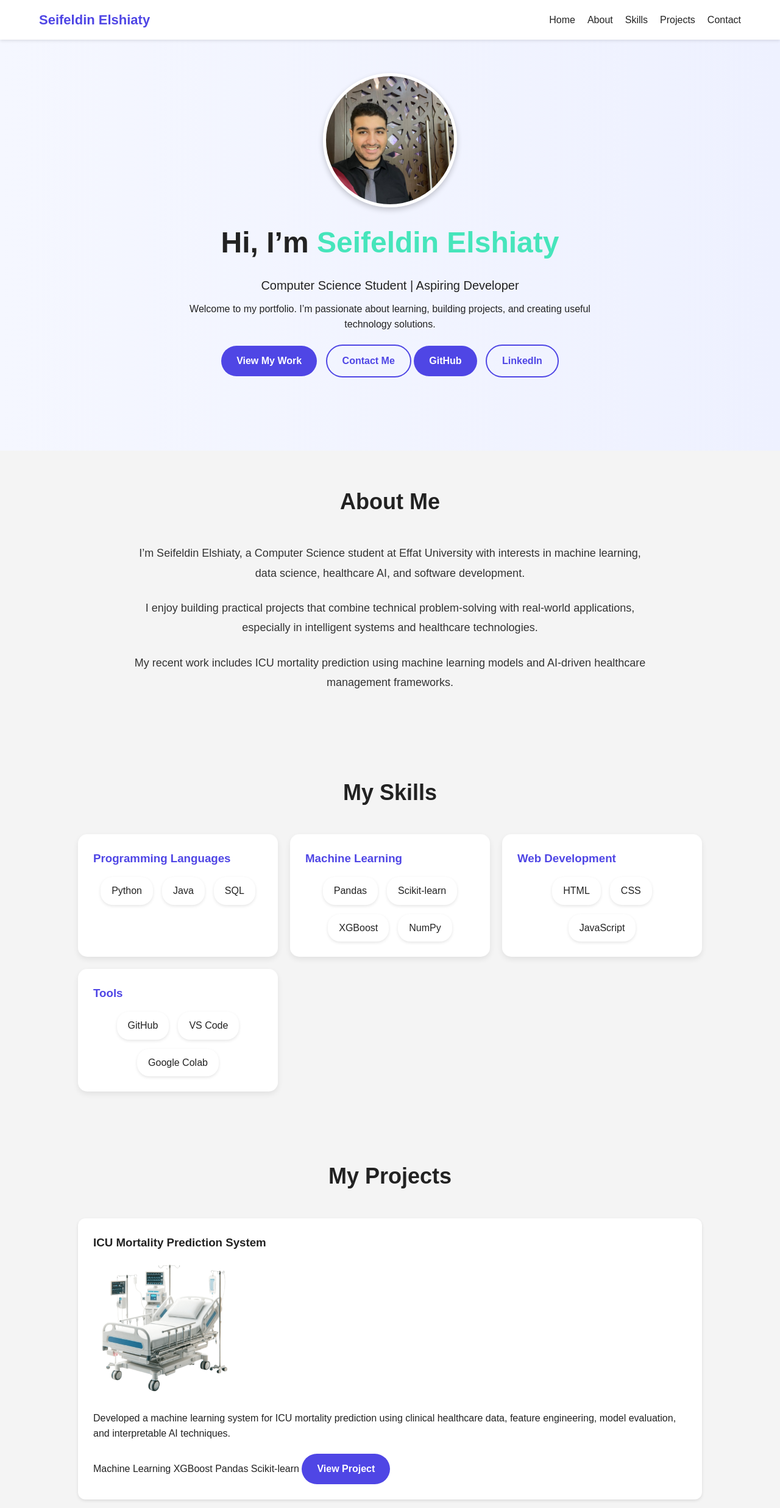
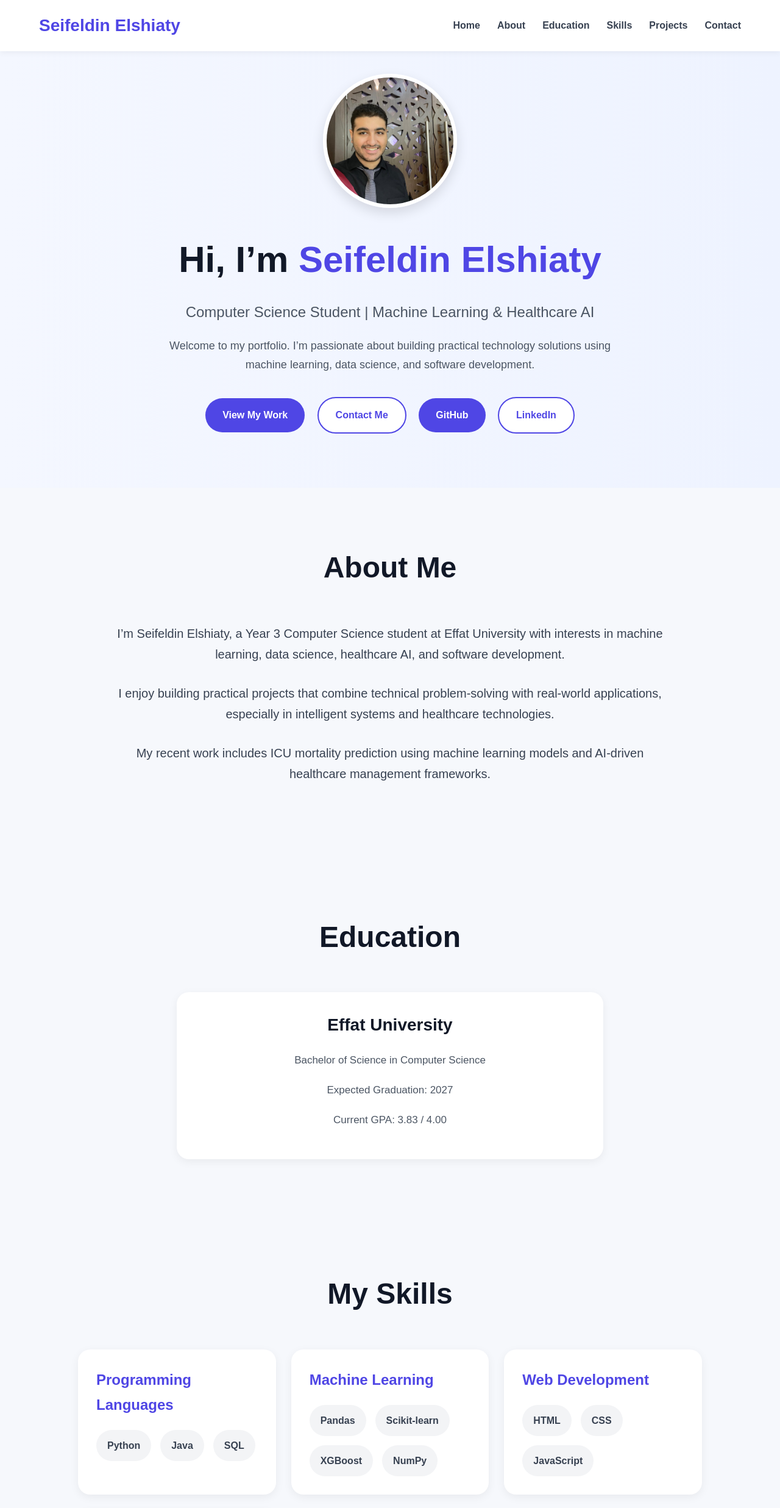
Before and after one commit to Skhelshiaty/Skhelshiaty.github.io, a plain HTML site: page index.html in a window 1280 px wide. Shown: the top 2473 px of the page at 61% size. Drawn offline with Linux system fonts and the light colour scheme.

Commit message:
Updated portfolio files

```diff
--- a/css/style.css
+++ b/css/style.css
@@ -1,212 +1,335 @@
-* {
-  margin: 0;
-  padding: 0;
-  box-sizing: border-box;
+*{
+  margin:0;
+  padding:0;
+  box-sizing:border-box;
 }
 
-html {
-  scroll-behavior: smooth;
+html{
+  scroll-behavior:smooth;
 }
 
-body {
+body{
   font-family: Arial, sans-serif;
-  line-height: 1.6;
-  color: #222;
-  background-color: #f4f4f4;
+  background:#f6f8fc;
+  color:#1f2937;
+  line-height:1.7;
 }
 
 /* Navbar */
-.navbar {
-  position: fixed;
-  top: 0;
-  width: 100%;
-  background: white;
-  padding: 15px 0;
-  box-shadow: 0 2px 5px rgba(0,0,0,0.1);
+
+.navbar{
+  position:fixed;
+  top:0;
+  width:100%;
+  background:white;
+  padding:18px 0;
+  box-shadow:0 2px 10px rgba(0,0,0,0.06);
+  z-index:1000;
 }
 
-.nav-content {
-  width: 90%;
-  margin: auto;
-  display: flex;
-  justify-content: space-between;
-  align-items: center;
+.nav-content{
+  width:90%;
+  margin:auto;
+  display:flex;
+  justify-content:space-between;
+  align-items:center;
 }
 
-.logo {
-  font-size: 22px;
-  font-weight: bold;
-  color: #4f46e5;
-  text-decoration: none;
+.logo{
+  text-decoration:none;
+  font-size:28px;
+  font-weight:bold;
+  color:#4f46e5;
 }
 
-.nav-links {
-  list-style: none;
-  display: flex;
-  gap: 20px;
+.nav-links{
+  list-style:none;
+  display:flex;
+  gap:28px;
 }
 
-.nav-links a {
-  text-decoration: none;
-  color: #222;
-  font-weight: 500;
+.nav-links a{
+  text-decoration:none;
+  color:#374151;
+  font-weight:600;
+  transition:0.3s;
 }
 
-/* Hero Section */
-.hero {
-  min-height: 85vh;
-  display: flex;
-  justify-content: center;
-  align-items: center;
-  text-align: center;
-  padding: 120px 20px;
-  background: linear-gradient(to right, #f5f7ff, #eef1ff);
+.nav-links a:hover{
+  color:#4f46e5;
 }
 
-.hero-content h1 {
-  font-size: 48px;
-  margin-bottom: 15px;
+/* Hero */
+
+.hero{
+  min-height:100vh;
+  display:flex;
+  justify-content:center;
+  align-items:center;
+  text-align:center;
+  padding:120px 20px 80px;
+  background:linear-gradient(to right,#f4f7ff,#eef3ff);
 }
 
-.highlight {
-  color: #46e5bb;
+.hero-content{
+  max-width:900px;
 }
 
-.tagline {
-  font-size: 20px;
-  margin-bottom: 10px;
+.profile-image{
+  width:220px;
+  height:220px;
+  object-fit:cover;
+  border-radius:50%;
+  border:6px solid white;
+  box-shadow:0 8px 20px rgba(0,0,0,0.12);
+  margin-bottom:25px;
 }
 
-.intro {
-  max-width: 700px;
-  margin: auto;
+.hero h1{
+  font-size:60px;
+  margin-bottom:15px;
+  color:#111827;
+}
+
+.highlight{
+  color:#4f46e5;
+}
+
+.tagline{
+  font-size:24px;
+  color:#4b5563;
+  margin-bottom:20px;
+}
+
+.intro{
+  font-size:18px;
+  color:#4b5563;
+  max-width:760px;
+  margin:auto;
 }
 
 /* Buttons */
-.btn {
-  display: inline-block;
-  margin-top: 20px;
-  padding: 12px 25px;
-  border-radius: 30px;
-  text-decoration: none;
-  font-weight: bold;
+
+.hero-buttons{
+  margin-top:30px;
 }
 
-.btn-primary {
-  background: #4f46e5;
-  color: white;
+.btn{
+  display:inline-block;
+  padding:14px 28px;
+  border-radius:40px;
+  text-decoration:none;
+  font-weight:bold;
+  transition:0.3s;
+  margin:8px;
 }
 
-.btn-secondary {
-  border: 2px solid #4f46e5;
-  color: #4f46e5;
-  margin-left: 10px;
+.btn-primary{
+  background:#4f46e5;
+  color:white;
+}
+
+.btn-primary:hover{
+  background:#4338ca;
+  transform:translateY(-3px);
+}
+
+.btn-secondary{
+  border:2px solid #4f46e5;
+  color:#4f46e5;
+  background:white;
+}
+
+.btn-secondary:hover{
+  background:#4f46e5;
+  color:white;
 }
 
 /* Sections */
-section {
-  padding: 55px 10%;
+
+section{
+  padding:90px 10%;
 }
 
-.section-title {
-  text-align: center;
-  font-size: 36px;
-  margin-bottom: 40px;
+.section-title{
+  text-align:center;
+  font-size:48px;
+  margin-bottom:50px;
+  color:#111827;
+}
+
+/* About */
+
+.about-content{
+  max-width:900px;
+  margin:auto;
+  text-align:center;
+}
+
+.about-content p{
+  font-size:20px;
+  color:#374151;
+  margin-bottom:30px;
+}
+
+/* Education */
+
+.education .project-card{
+  max-width:700px;
+  margin:auto;
+  text-align:center;
 }
 
 /* Skills */
-.skill-tags {
-  display: flex;
-  flex-wrap: wrap;
-  gap: 15px;
-  justify-content: center;
-}
-
-.skill-tags span {
-  background: white;
-  padding: 10px 18px;
-  border-radius: 20px;
-  box-shadow: 0 2px 5px rgba(0,0,0,0.1);
-}
 
 .skills-container{
-    display:grid;
-    grid-template-columns: repeat(auto-fit, minmax(250px,1fr));
-    gap:20px;
+  display:grid;
+  grid-template-columns:repeat(auto-fit,minmax(250px,1fr));
+  gap:25px;
 }
 
 .skill-category{
-    background:white;
-    padding:25px;
-    border-radius:15px;
-    box-shadow:0 4px 10px rgba(0,0,0,0.08);
+  background:white;
+  padding:30px;
+  border-radius:20px;
+  box-shadow:0 4px 15px rgba(0,0,0,0.06);
+  transition:0.3s;
+}
+
+.skill-category:hover{
+  transform:translateY(-6px);
 }
 
 .skill-category h3{
-    margin-bottom:15px;
-    color:#4f46e5;
+  margin-bottom:20px;
+  color:#4f46e5;
+  font-size:24px;
+}
+
+.skill-tags{
+  display:flex;
+  flex-wrap:wrap;
+  gap:15px;
+}
+
+.skill-tags span{
+  background:#f3f4f6;
+  padding:12px 18px;
+  border-radius:30px;
+  font-weight:600;
+  color:#374151;
 }
 
 /* Projects */
-.project-card {
-  background: white;
-  padding: 25px;
-  margin-bottom: 20px;
-  border-radius: 12px;
-  box-shadow: 0 2px 5px rgba(0,0,0,0.1);
+
+.projects-grid{
+  display:grid;
+  grid-template-columns:repeat(auto-fit,minmax(350px,1fr));
+  gap:30px;
+}
+
+.project-card{
+  background:white;
+  padding:30px;
+  border-radius:20px;
+  box-shadow:0 4px 15px rgba(0,0,0,0.06);
+  transition:0.3s;
+}
+
+.project-card:hover{
+  transform:translateY(-8px);
+}
+
+.project-card h3{
+  font-size:28px;
+  margin-bottom:20px;
+  color:#111827;
+}
+
+.project-card img{
+  width:100%;
+  height:240px;
+  object-fit:cover;
+  border-radius:16px;
+  margin-bottom:20px;
+}
+
+.project-card p{
+  color:#4b5563;
+  margin-bottom:20px;
+  font-size:17px;
+}
+
+.project-tags{
+  display:flex;
+  flex-wrap:wrap;
+  gap:12px;
+  margin-bottom:20px;
+}
+
+.project-tags span{
+  background:#eef2ff;
+  color:#4f46e5;
+  padding:10px 16px;
+  border-radius:25px;
+  font-size:14px;
+  font-weight:bold;
+}
+
+/* Contact */
+
+.contact-content{
+  max-width:700px;
+  margin:auto;
+  background:white;
+  padding:40px;
+  border-radius:20px;
+  box-shadow:0 4px 15px rgba(0,0,0,0.06);
+}
+
+.contact-content p{
+  margin-bottom:20px;
+  font-size:18px;
+}
+
+.contact-content a{
+  color:#4f46e5;
+  text-decoration:none;
+  font-weight:600;
 }
 
 /* Footer */
-footer {
-  background: #222;
-  color: white;
-  text-align: center;
-  padding: 20px;
+
+footer{
+  background:#111827;
+  color:white;
+  text-align:center;
+  padding:30px;
+  margin-top:50px;
 }
 
 /* Responsive */
-@media(max-width: 768px) {
-  .nav-links {
-    display: none;
+
+@media(max-width:768px){
+
+  .nav-links{
+    display:none;
   }
 
-  .hero-content h1 {
-    font-size: 32px;
+  .hero h1{
+    font-size:40px;
+  }
+
+  .section-title{
+    font-size:36px;
+  }
+
+  .tagline{
+    font-size:20px;
+  }
+
+  .profile-image{
+    width:170px;
+    height:170px;
   }
 }
-
-.hero .profile-image {
-  width: 220px !important;
-  height: 220px !important;
-  border-radius: 50% !important;
-  object-fit: cover !important;
-  display: block;
-  margin: 0 auto 20px auto;
-  border: 5px solid white;
-  box-shadow: 0 4px 10px rgba(0,0,0,0.2);
-}
-
-.project-card:hover {
-    transform: translateY(-8px);
-}
-
-.about-content {
-    max-width: 850px;
-    margin: auto;
-    text-align: center;
-}
-
-.about-content p {
-    margin-bottom: 25px;
-    line-height: 1.8;
-    font-size: 18px;
-    color: #333;
-}
-
-.project-card img {
-  width: 220px;
-  max-width: 100%;
-  display: block;
-  margin: 20px 0;
-  border-radius: 12px;
-}
--- a/index.html
+++ b/index.html
@@ -10,10 +10,11 @@
 <body>
   <nav class="navbar">
     <div class="nav-content">
-      <a href="#" class="logo">Seifeldin Elshiaty</a>
+      <a href="#home" class="logo">Seifeldin Elshiaty</a>
       <ul class="nav-links">
         <li><a href="#home">Home</a></li>
         <li><a href="#about">About</a></li>
+        <li><a href="#education">Education</a></li>
         <li><a href="#skills">Skills</a></li>
         <li><a href="#projects">Projects</a></li>
         <li><a href="#contact">Contact</a></li>
@@ -24,9 +25,15 @@
   <section id="home" class="hero">
     <div class="hero-content">
       <img src="images/profile.jpeg" alt="Seifeldin Elshiaty" class="profile-image">
+
       <h1>Hi, I’m <span class="highlight">Seifeldin Elshiaty</span></h1>
-      <p class="tagline">Computer Science Student | Aspiring Developer</p>
-      <p class="intro">Welcome to my portfolio. I’m passionate about learning, building projects, and creating useful technology solutions.</p>
+
+      <p class="tagline">Computer Science Student | Machine Learning & Healthcare AI</p>
+
+      <p class="intro">
+        Welcome to my portfolio. I’m passionate about building practical technology solutions using machine learning, data science, and software development.
+      </p>
+
       <div class="hero-buttons">
         <a href="#projects" class="btn btn-primary">View My Work</a>
         <a href="#contact" class="btn btn-secondary">Contact Me</a>
@@ -40,9 +47,8 @@
     <h2 class="section-title">About Me</h2>
 
     <div class="about-content">
-
       <p>
-            I’m Seifeldin Elshiaty, a Computer Science student at Effat University with interests in machine learning, data science, healthcare AI, and software development.
+        I’m Seifeldin Elshiaty, a Year 3 Computer Science student at Effat University with interests in machine learning, data science, healthcare AI, and software development.
       </p>
 
       <p>
@@ -52,7 +58,17 @@
       <p>
         My recent work includes ICU mortality prediction using machine learning models and AI-driven healthcare management frameworks.
       </p>
+    </div>
+  </section>
 
+  <section id="education" class="education">
+    <h2 class="section-title">Education</h2>
+
+    <div class="project-card">
+      <h3>Effat University</h3>
+      <p>Bachelor of Science in Computer Science</p>
+      <p>Expected Graduation: 2027</p>
+      <p>Current GPA: 3.83 / 4.00</p>
     </div>
   </section>
 
@@ -60,7 +76,6 @@
     <h2 class="section-title">My Skills</h2>
 
     <div class="skills-container">
-
       <div class="skill-category">
         <h3>Programming Languages</h3>
         <div class="skill-tags">
@@ -97,76 +112,68 @@
           <span>Google Colab</span>
         </div>
       </div>
-
     </div>
   </section>
 
   <section id="projects" class="projects">
     <h2 class="section-title">My Projects</h2>
 
+    <div class="projects-grid">
       <div class="project-card">
         <h3>ICU Mortality Prediction System</h3>
-      <img src="images/icu-project.png" alt="ICU Project">
-      <p>Developed a machine learning system for ICU mortality prediction using clinical healthcare data, feature engineering, model evaluation, and interpretable AI techniques.</p>
+        <img src="images/icu-project.png" alt="ICU Mortality Prediction Project">
+
+        <p>
+          Developed a machine learning system for ICU mortality prediction using clinical healthcare data, feature engineering, model evaluation, and interpretable AI techniques.
+        </p>
+
+        <div class="project-tags">
           <span>Machine Learning</span>
           <span>XGBoost</span>
           <span>Pandas</span>
           <span>Scikit-learn</span>
+        </div>
+
         <a href="https://github.com/Skhelshiaty" target="_blank" class="btn btn-primary">View Project</a>
       </div>
 
       <div class="project-card">
         <h3>EpiLoad Framework</h3>
-            <img src="images/icu-project.png" alt="ICU Project">
-            <p>Designed an AI-driven hospital load management framework to support healthcare decision-making, prediction, and resource coordination during epidemic surges.</p>
+        <img src="images/icu-project.png" alt="EpiLoad Framework Project">
+
+        <p>
+          Designed an AI-driven hospital load management framework to support healthcare decision-making, prediction, and resource coordination during epidemic surges.
+        </p>
+
+        <div class="project-tags">
           <span>Healthcare AI</span>
           <span>Predictive Analytics</span>
           <span>Data Science</span>
           <span>Hospital Management</span>
+        </div>
+
         <a href="https://github.com/Skhelshiaty" target="_blank" class="btn btn-primary">View Project</a>
+      </div>
     </div>
   </section>
 
   <section id="contact" class="contact">
     <h2 class="section-title">Contact Me</h2>
 
-    <p>
+    <div class="contact-content">
+      <p>Email: <a href="mailto:skhelshiaty@effat.edu.sa">skhelshiaty@effat.edu.sa</a></p>
 
-      Email:
-      <a href="mailto:skhelshiaty@effat.edu.sa">skhelshiaty@effat.edu.sa</a>
+      <p>Phone: <a href="tel:+966563805092">+966 56 380 5092</a></p>
 
-    </p>
+      <p>GitHub: <a href="https://github.com/Skhelshiaty" target="_blank">github.com/Skhelshiaty</a></p>
+
+      <p>LinkedIn: <a href="https://www.linkedin.com/in/seifeldin-elshiaty-8bbaa4384/" target="_blank">View Profile</a></p>
 
       <p>
-
-      GitHub:
-      <a href="https://github.com/Skhelshiaty" target="_blank">github.com/Skhelshiaty</a>
-
+        Resume:
+        <a href="resume.pdf" class="btn btn-primary" target="_blank">Resume</a>
       </p>
-
-    <p>
-
-      LinkedIn:
-      <a href="https://www.linkedin.com/in/seifeldin-elshiaty-8bbaa4384/"
-       target="_blank">
-       View Profile
-      </a>
-    </p>
-
-    <p>
-
-      Resume:
-      <a href="resume.pdf" class="btn btn-primary" target="_blank">
-        Resume
-      </a>
-    </p>
-
-    <p>
-
-      Phone:
-      <a href="tel:+966563805092">+966 56 380 5092</a>
-
-    </p>
+    </div>
   </section>
 
   <footer>
```
Also changed, not shown: old index html(SEIF).txt (added), old script js(SEIF).txt (added), old style css(SEIF).txt (added), 2 other files. Lines whose indentation alone changed are shown as unchanged.
